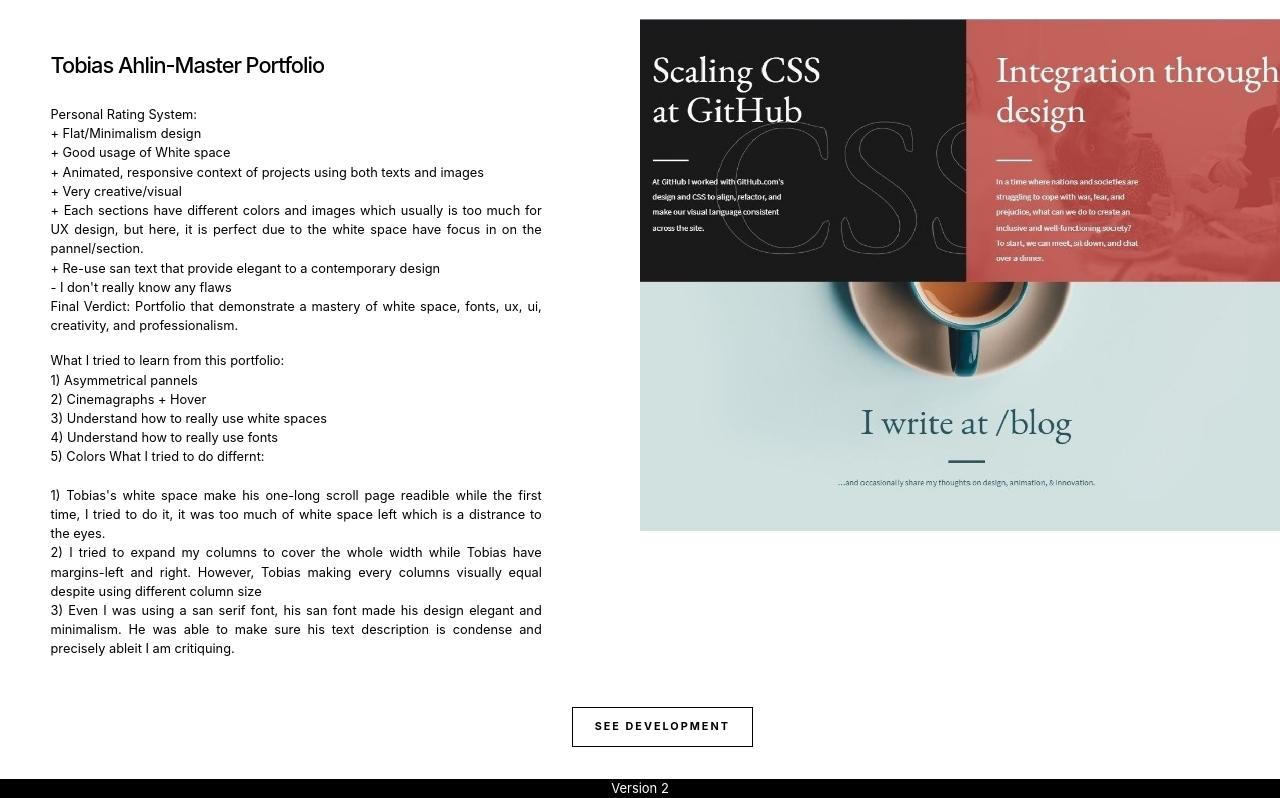
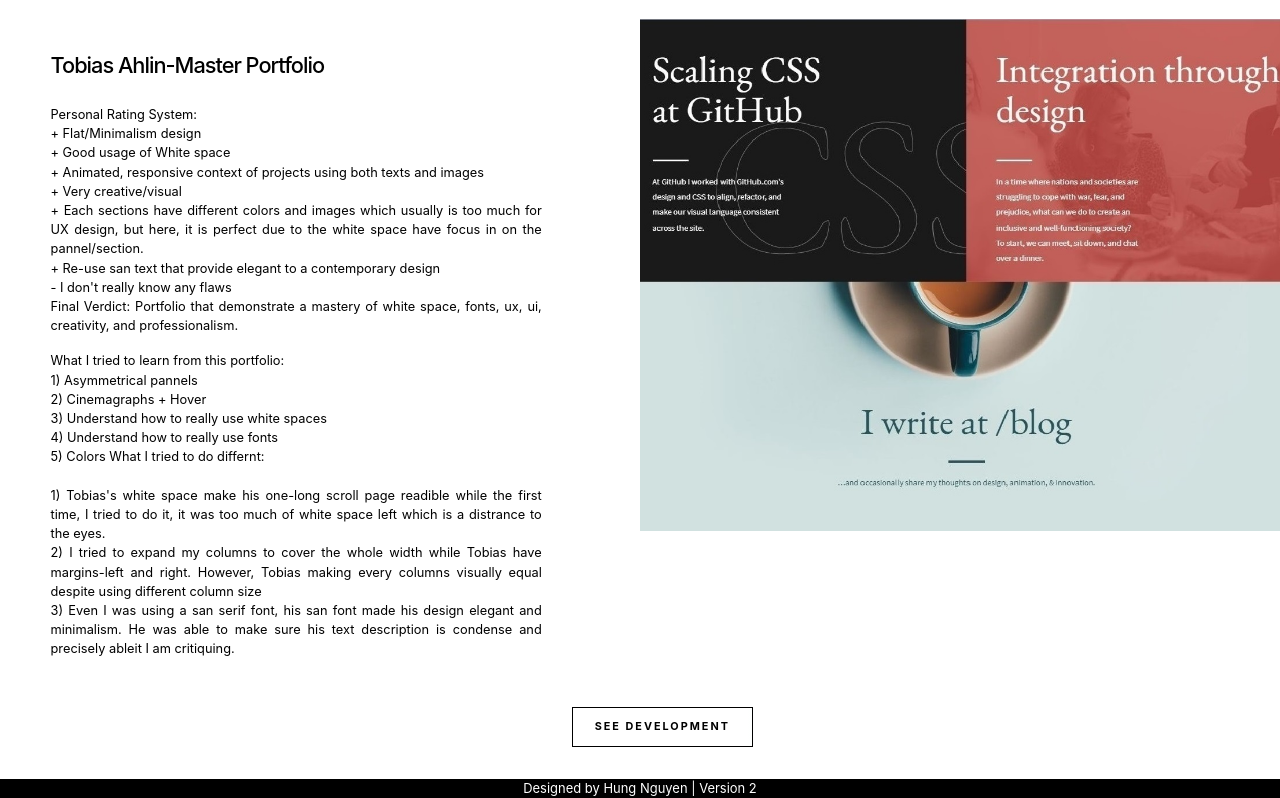
Before and after one commit to hhnguyen72/critique, a plain HTML site: page index.html in a window 1280 px wide. Shown: the part 2720-3518 px from the top of the page. Drawn offline with Linux system fonts and the light colour scheme; a script that the page names is missing.

Commit message:
Update index.html

```diff
--- a/index.html
+++ b/index.html
@@ -301,7 +301,7 @@ What I tried to learn from this portfolio:
 
 <footer>
   <div class="container">
-    <p>Version 2</p>
+    <p>Designed by Hung Nguyen | Version 2</p>
   </div>
 </footer>
 
```
